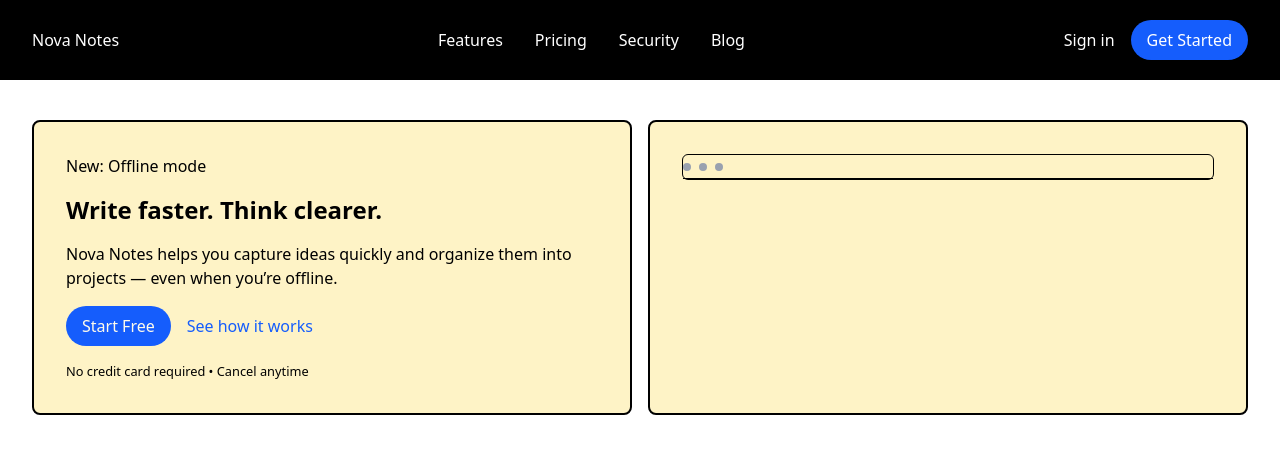
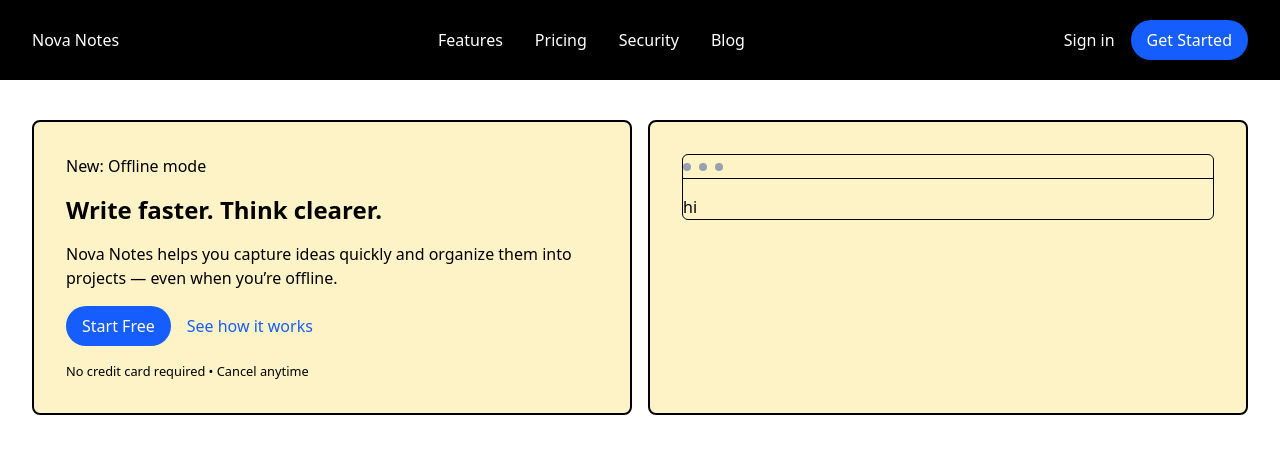
Before and after one commit to ayomidecole/Nova-Notes, a React (Vite) app in the folder Nova Notes/: page / in a window 1280 px wide. Shown: the top 454 px of the page. Built offline with nearby package versions, Linux system fonts and the light colour scheme.

Commit message:
Add greeting text to Hero component for enhanced user interaction.

```diff
--- a/Nova Notes/src/components/Hero.jsx
+++ b/Nova Notes/src/components/Hero.jsx
@@ -39,6 +39,7 @@ const Hero = () => {
                                     <div className="w-2 h-2 rounded-full bg-gray-400"></div>
                                 </div>
                             </div>
+                            <div className=''>hi</div>
                         </div>
                     </div>
                 </div>
```
